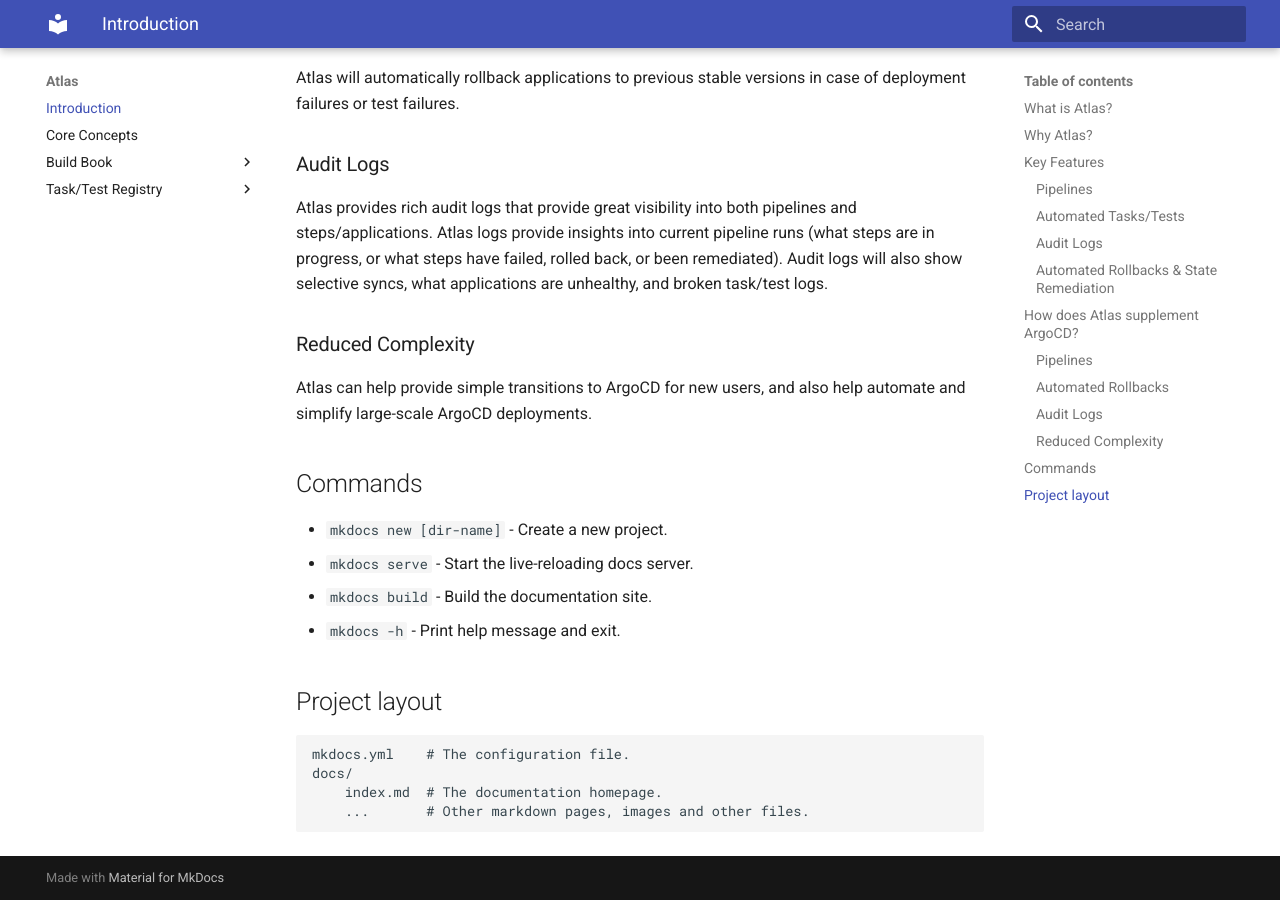
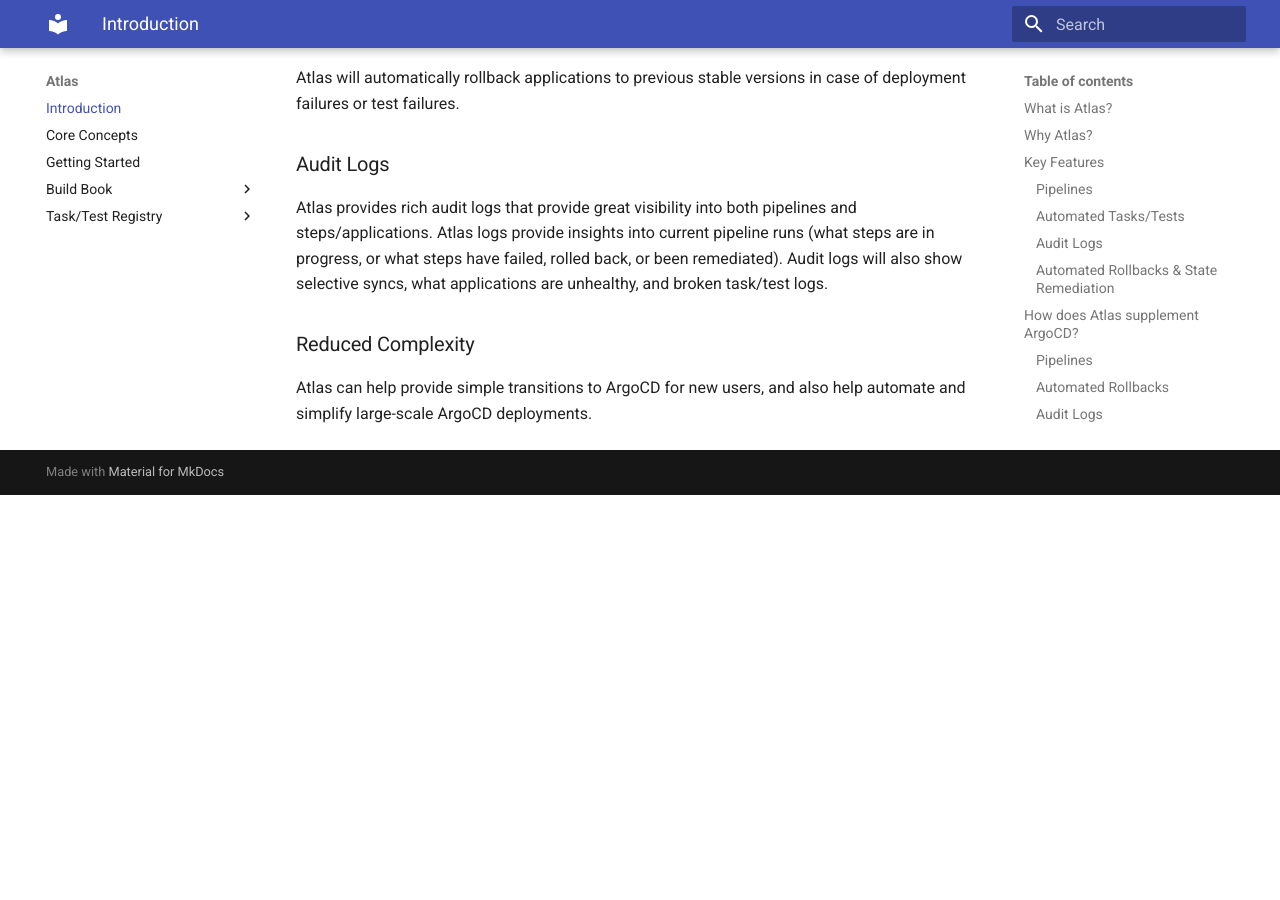
Before and after one commit to GreenOpsInc/atlas, an MkDocs documentation site: the page built from docs/index.md, in a window 1280 px wide and 900 px high, scrolled down 1658 px. Built offline with MkDocs 1.6.1 and Material for MkDocs 9.7.7, drawn with Linux system fonts in a browser that asks for light colours; after the commit the page ends 2153 px from its top, so only the background shows below that.

Commit message:
updating docs

```diff
--- a/docs/index.md
+++ b/docs/index.md
@@ -49,17 +49,3 @@ Atlas provides rich audit logs that provide great visibility into both pipelines
 ### Reduced Complexity
 
 Atlas can help provide simple transitions to ArgoCD for new users, and also help automate and simplify large-scale ArgoCD deployments.
-
-## Commands
-
-* `mkdocs new [dir-name]` - Create a new project.
-* `mkdocs serve` - Start the live-reloading docs server.
-* `mkdocs build` - Build the documentation site.
-* `mkdocs -h` - Print help message and exit.
-
-## Project layout
-
-    mkdocs.yml    # The configuration file.
-    docs/
-        index.md  # The documentation homepage.
-        ...       # Other markdown pages, images and other files.
--- a/mkdocs.yml
+++ b/mkdocs.yml
@@ -5,6 +5,7 @@ theme:
 nav:
   - 'index.md'
   - 'core-concepts.md'
+  - 'getting-started.md'
   - 'Build Book':
     - 'buildbook/step.md'
     - 'buildbook/pipeline.md'
```
Also changed, not shown: docs/core-concepts.md (+1 -1 lines), docs/getting-started.md (added, +3 -0 lines), docs/tasktestregistry/contributing.md (+3 -1 lines), docs/tasktestregistry/overview.md (+2 -2 lines).
